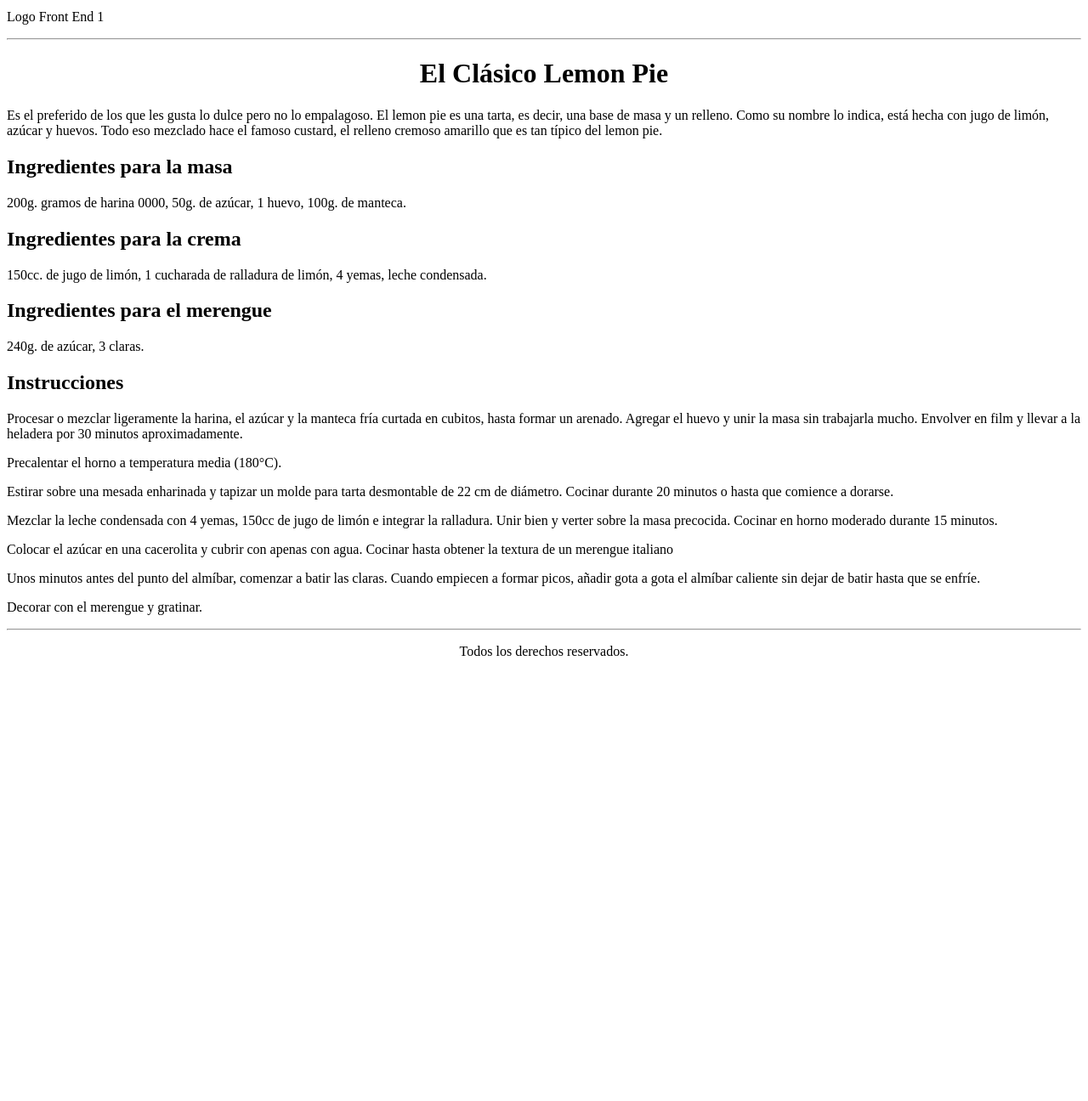
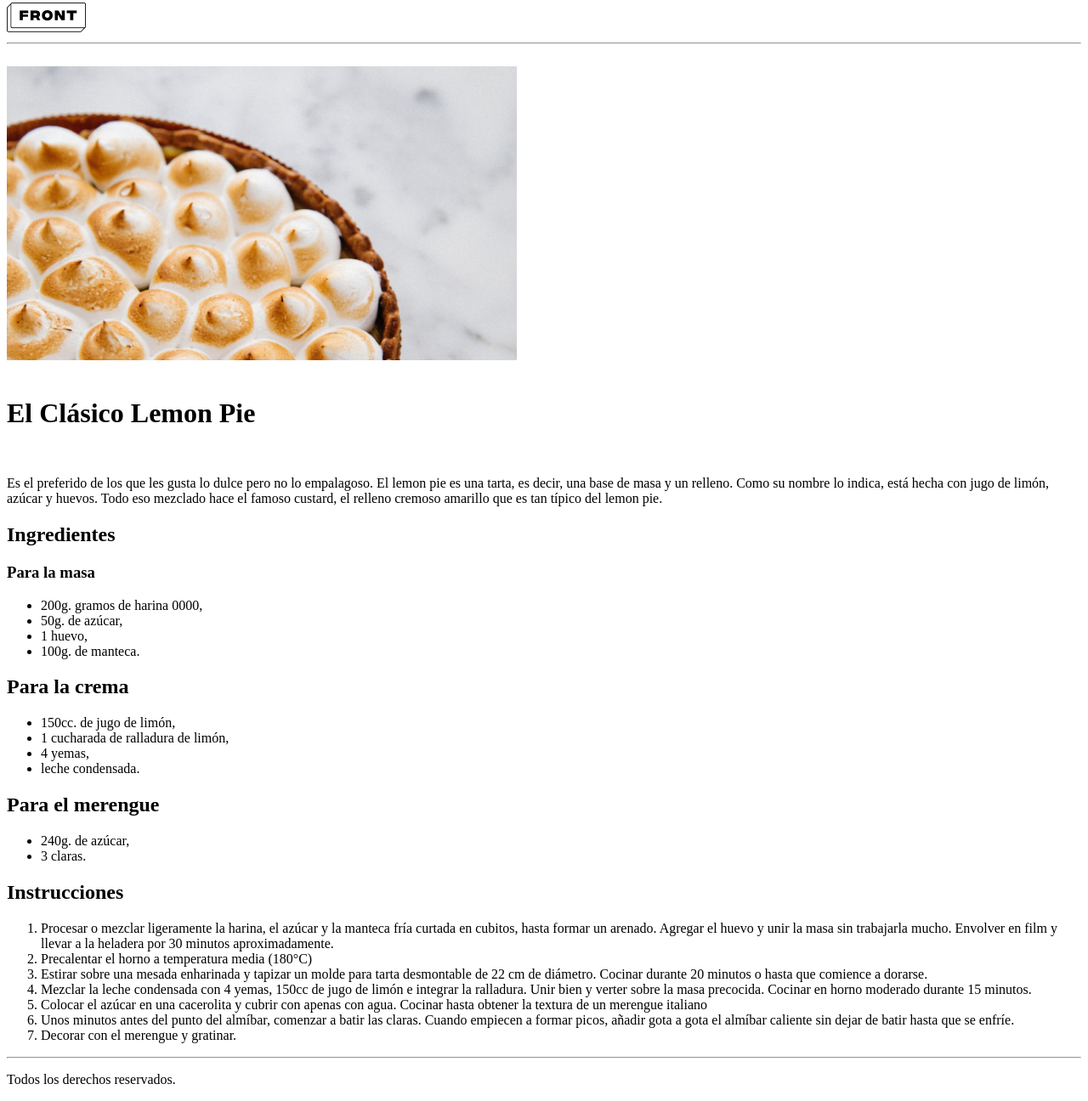
Before and after one commit to ACarolinaGonzalezA/DHFrontEndT1, a plain HTML site: page index.html in a window 1280 px wide. Shown: the part 5-1301 px from the top of the page at 85% size. Before the commit the page ends 800 px from the top, so only its background shows below. Drawn offline with Linux system fonts and the light colour scheme.

Commit message:
ajustes de clase 17052023

```diff
--- a/index.html
+++ b/index.html
@@ -5,13 +5,19 @@
     <title>Practica</title>
   </head>
   <body>
-    <header>
-        <p>Logo Front End 1</p>
+    <header id="index">
+      <a href="#index"><img src="imag/Group.png" alt="Logo"></a>
+      <hr>
+      <br>
+      <a href="https://www.recetasnestle.com.co/recetas/pie-de-pollo-y-vegetales">
+        <img width="600px" src="imag/lemon-pie 1.png" alt="receta pie"></a>
     </header>
-    <hr />
-    <center>
-        <h1>El Clásico Lemon Pie</h1>
-    </center>
+
+    <br>
+
+    <h1 style="font-size: 2em;">El Clásico Lemon Pie</h1>
+
+    <br>
 
     <p>
       Es el preferido de los que les gusta lo dulce pero no lo empalagoso. El
@@ -20,46 +26,55 @@
       mezclado hace el famoso custard, el relleno cremoso amarillo que es tan
       típico del lemon pie.
     </p>
-    <h2>Ingredientes para la masa</h2>
-    <p>
-      200g. gramos de harina 0000, 50g. de azúcar, 1 huevo, 100g. de manteca.
-    </p>
-    <h2>Ingredientes para la crema</h2>
-    <p>
-      150cc. de jugo de limón, 1 cucharada de ralladura de limón, 4 yemas, leche
-      condensada.
-    </p>
-    <h2>Ingredientes para el merengue</h2>
-    <p>240g. de azúcar, 3 claras.</p>
+
+    <h2>Ingredientes </h2>
+
+    <h3>Para la masa</h3>
+      <ul>
+        <li>200g. gramos de harina 0000,   </li>
+        <li>50g. de azúcar,</li>
+        <li>1 huevo,</li>
+        <li>100g. de manteca.</li>
+      </ul>
+
+    <h2>Para la crema</h2>
+
+      <ul>
+        <li>150cc. de jugo de limón,   </li>
+        <li>1 cucharada de ralladura de limón,</li>
+        <li>4 yemas,</li>
+        <li>leche condensada.</li>
+      </ul>
+
+    <h2>Para el merengue</h2>
+        <ul>
+          <li>240g. de azúcar,</li>
+          <li>3 claras.</li>
+        </ul>
     <h2>Instrucciones</h2>
-    <p>
-      Procesar o mezclar ligeramente la harina, el azúcar y la manteca fría
-      curtada en cubitos, hasta formar un arenado. Agregar el huevo y unir la
-      masa sin trabajarla mucho. Envolver en film y llevar a la heladera por 30
-      minutos aproximadamente.
-    </p>
-    <p>Precalentar el horno a temperatura media (180°C).</p>
-    <p>
-      Estirar sobre una mesada enharinada y tapizar un molde para tarta
-      desmontable de 22 cm de diámetro. Cocinar durante 20 minutos o hasta que
-      comience a dorarse.
-    </p>
-    <p>
-      Mezclar la leche condensada con 4 yemas, 150cc de jugo de limón e integrar
-      la ralladura. Unir bien y verter sobre la masa precocida. Cocinar en horno
-      moderado durante 15 minutos.
-    </p>
-    <p>
-      Colocar el azúcar en una cacerolita y cubrir con apenas con agua. Cocinar
-      hasta obtener la textura de un merengue italiano
-    </p>
-    <p>
-      Unos minutos antes del punto del almíbar, comenzar a batir las claras.
-      Cuando empiecen a formar picos, añadir gota a gota el almíbar caliente sin
-      dejar de batir hasta que se enfríe.
-    </p>
-    <p>Decorar con el merengue y gratinar.</p>
-    <hr />
-    <center><p>Todos los derechos reservados.</p></center>
+      <ol type="1">
+        <li>Procesar o mezclar ligeramente la harina, el azúcar y la manteca fría
+          curtada en cubitos, hasta formar un arenado. Agregar el huevo y unir la
+          masa sin trabajarla mucho. Envolver en film y llevar a la heladera por 30
+          minutos aproximadamente.</li>
+        <li>Precalentar el horno a temperatura media (180°C)</li>
+        <li>Estirar sobre una mesada enharinada y tapizar un molde para tarta
+          desmontable de 22 cm de diámetro. Cocinar durante 20 minutos o hasta que
+          comience a dorarse.</li>
+        <li>Mezclar la leche condensada con 4 yemas, 150cc de jugo de limón e integrar
+          la ralladura. Unir bien y verter sobre la masa precocida. Cocinar en horno
+          moderado durante 15 minutos.</li>
+        <li>Colocar el azúcar en una cacerolita y cubrir con apenas con agua. Cocinar
+          hasta obtener la textura de un merengue italiano</li>
+        <li>Unos minutos antes del punto del almíbar, comenzar a batir las claras.
+          Cuando empiecen a formar picos, añadir gota a gota el almíbar caliente sin
+          dejar de batir hasta que se enfríe.</li>
+          <li>Decorar con el merengue y gratinar.</li>
+      </ol>
+
+      <hr>
+
+    <p>Todos los derechos reservados.</p>
+
   </body>
 </html>
```
Also changed, not shown: imag/Group.png (added), imag/lemon-pie 1.png (added).
